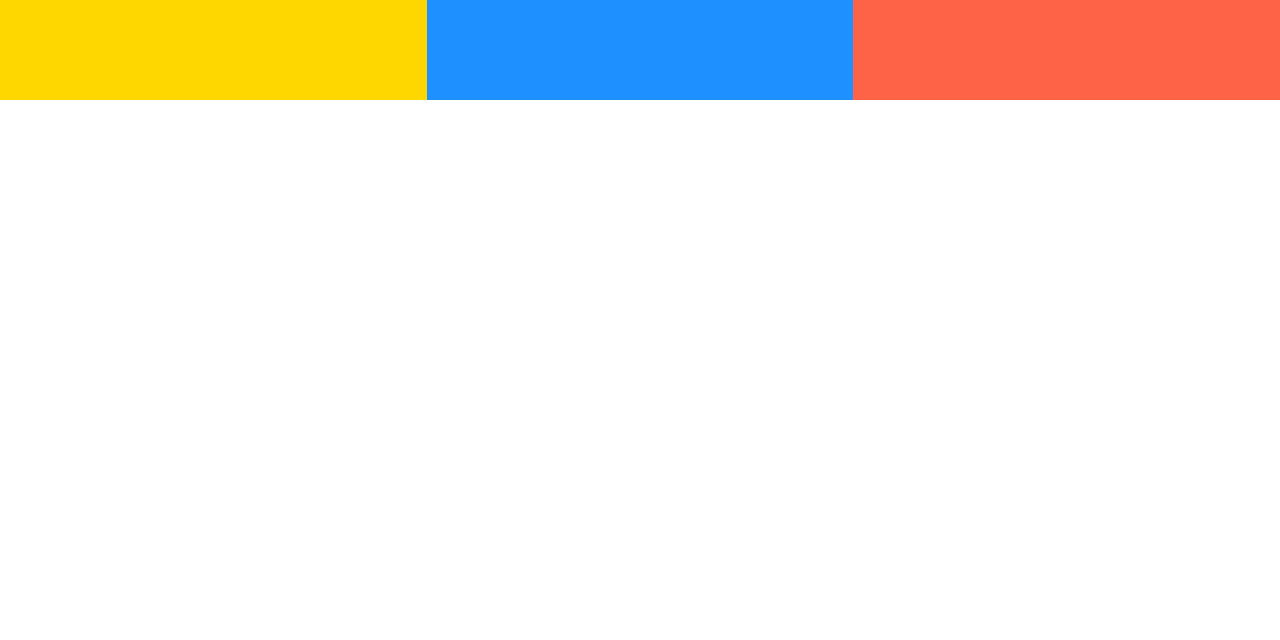
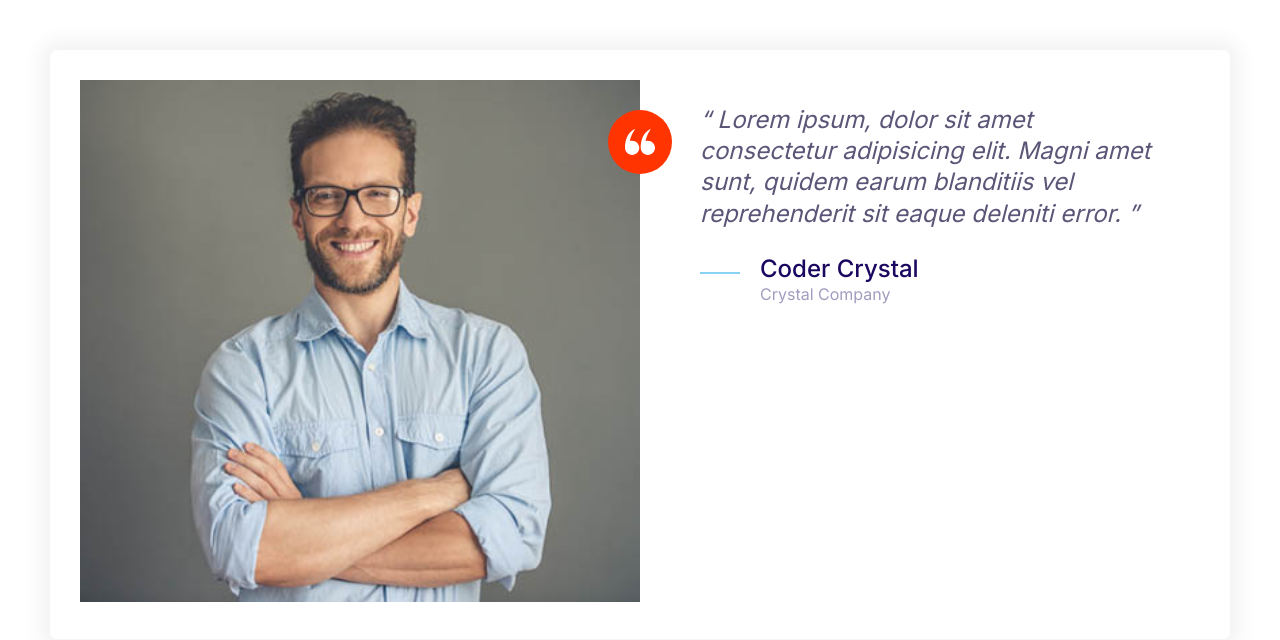
Before and after one commit to TwobyOne/Uchiha, a plain HTML site: page index.html in a window 1280 px wide. Drawn offline with Linux system fonts and the light colour scheme.

Commit message:
Define Testimonials.

```diff
--- a/CSS/styles.css
+++ b/CSS/styles.css
@@ -164,8 +164,17 @@ a {
   height: 40px;
 }
 
+.icon--small {
+  width: 30px;
+  height: 30px;
+}
+
 .icon--primary {
   fill: var(--color-primary);
+}
+
+.icon--white {
+  fill: #fff;
 }
 
 .icon-container {
@@ -176,6 +185,10 @@ a {
   display: inline-flex;
   justify-content: center;
   align-items: center;
+}
+
+.icon-container--accent {
+  background: var(--color-accent);
 }
 
 /* Buttons */
@@ -446,3 +459,33 @@ a {
     grid-template-columns: repeat(3, 1fr);
   }
 }
+
+/* Testimonials */
+.testimonial {
+  padding: 3rem;
+}
+
+.testimonial__image {
+  position: relative;
+}
+
+.testimonial__image > img {
+  width: 100%;
+}
+
+.testimonial__image > .icon-container {
+  position: absolute;
+  top: 3rem;
+  right: -32px;
+}
+
+@media screen and (min-width: 768px) {
+  .testimonial .quote,
+  .testimonial .quote__author {
+    font-size: 2.4rem;
+  }
+
+  .testimonial .quote {
+    margin-left: 6rem;
+  }
+}
--- a/index.html
+++ b/index.html
@@ -13,11 +13,38 @@
     <link rel="stylesheet" href="CSS/normalize.css" />
     <link rel="stylesheet" href="CSS/styles.css" />
   </head>
-  <body>
-    <div class="grid grid--1x3">
-      <div style="height: 100px; background: gold"></div>
-      <div style="height: 100px; background: dodgerblue"></div>
-      <div style="height: 100px; background: tomato"></div>
+  <body style="padding: 5rem">
+    <div class="card testimonial">
+      <div class="grid grid--1x2">
+        <div class="testimonial__image">
+          <img src="/images/testimonial.jpg" alt="A happy, smiling customer" />
+          <span class="icon-container icon-container--accent">
+            <svg class="icon icon--white icon--small">
+              <use xlink:href="images/sprite.svg#quotes"></use>
+            </svg>
+          </span>
+        </div>
+        <blockquote class="quote">
+          <p class="quote__text">
+            Lorem ipsum, dolor sit amet consectetur adipisicing elit. Magni amet
+            sunt, quidem earum blanditiis vel reprehenderit sit eaque deleniti
+            error.
+          </p>
+          <footer>
+            <div class="media">
+              <div class="media__image">
+                <svg class="icon icon--primary quote__line">
+                  <use xlink:href="images/sprite.svg#line"></use>
+                </svg>
+              </div>
+              <div class="media__body">
+                <h3 class="media__title quote__author">Coder Crystal</h3>
+                <p class="quote__organization">Crystal Company</p>
+              </div>
+            </div>
+          </footer>
+        </blockquote>
+      </div>
     </div>
   </body>
 </html>
```
Also changed, not shown: components/testimonials.html (added, +32 -0 lines), images/testimonial.jpg (added).
